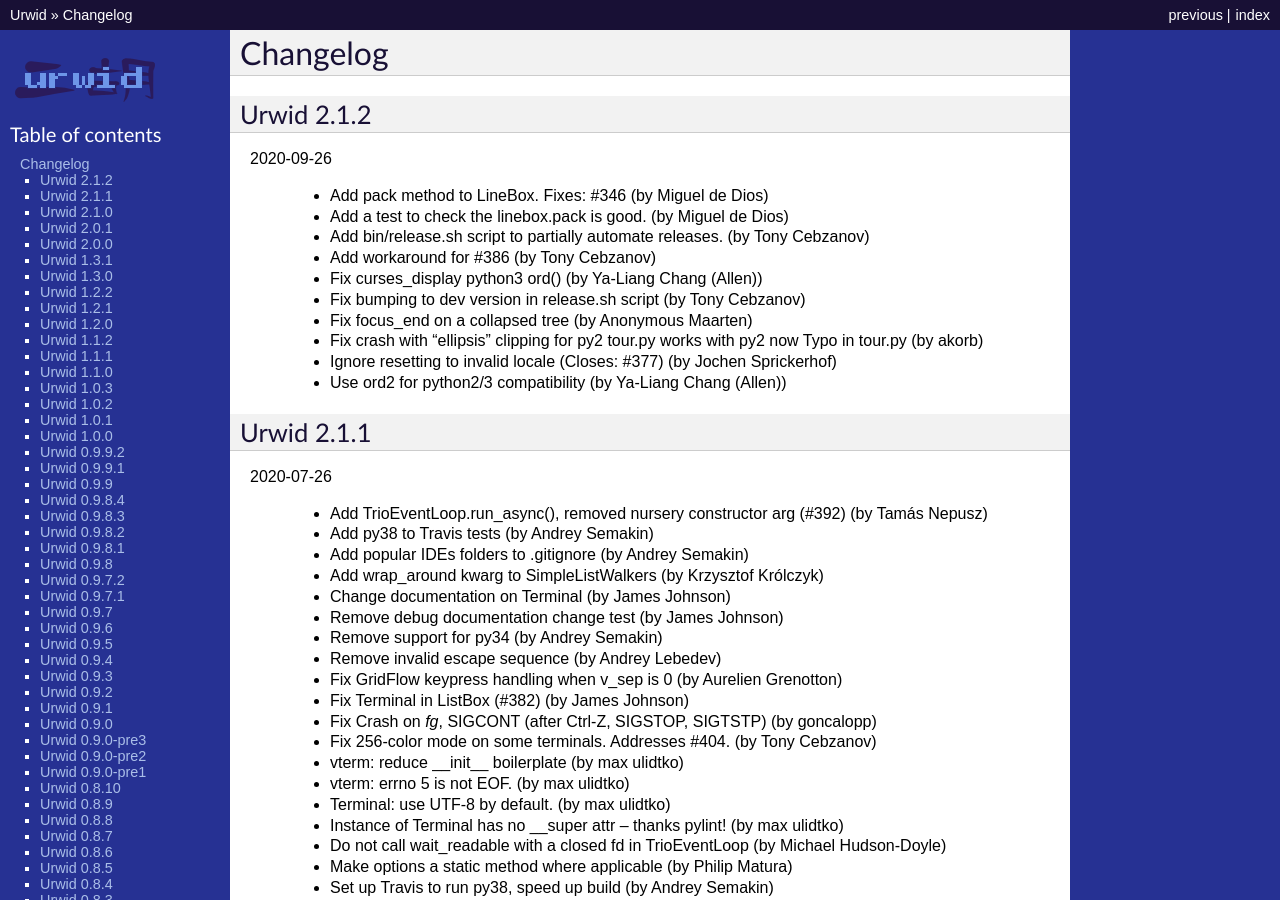
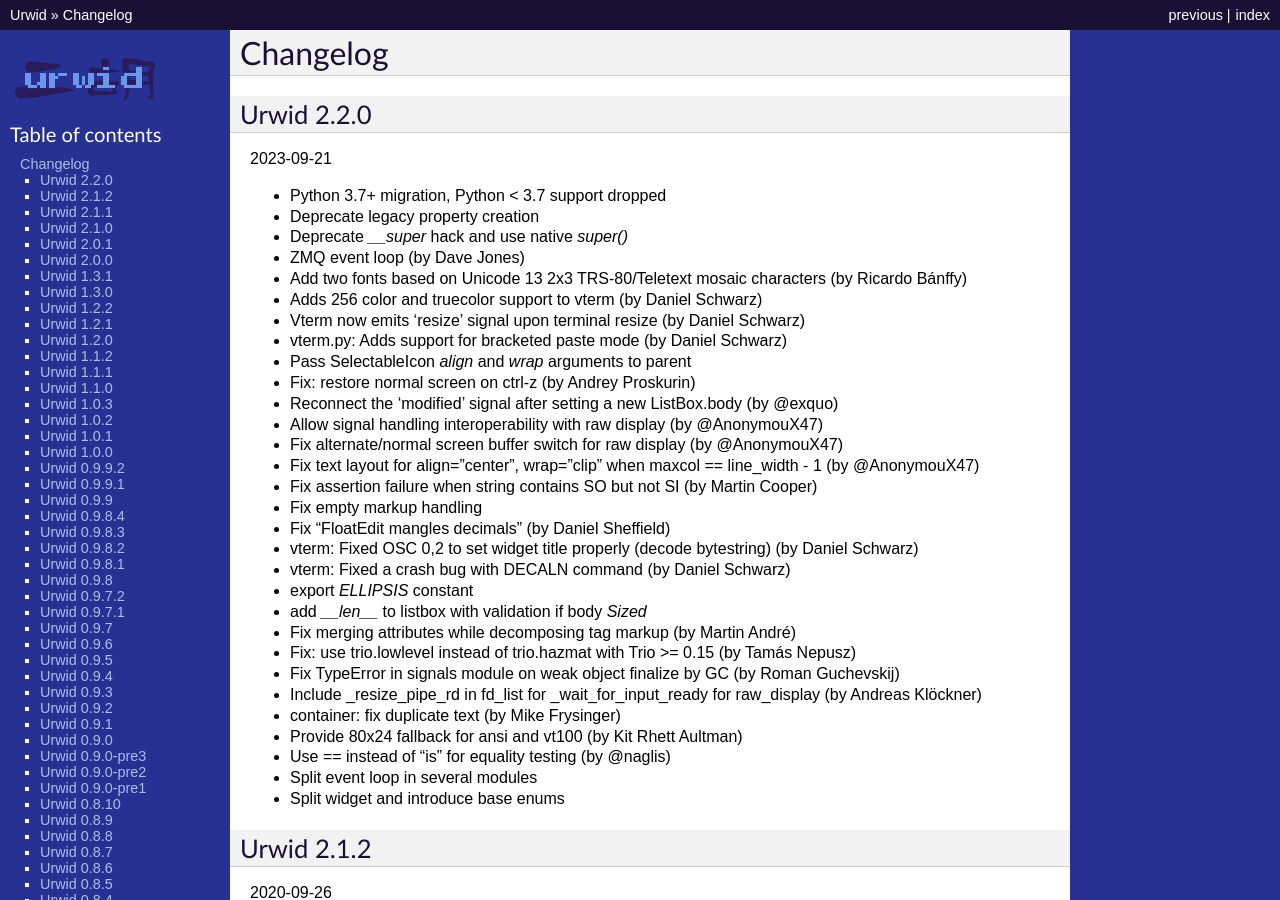
Before and after one commit to urwid/urwid, a Sphinx documentation site: the page built from docs/changelog.rst, in a window 1280 px wide and 900 px high. Built offline with Sphinx 7.4.7, drawn with Linux system fonts in a browser that asks for light colours.

Commit message:
Documentation: add stripped changelog for 2.2.0 (#612)
* Documentation: add stripped changelog for 2.2.0

* Fix year typo

---------

Co-authored-by: Aleksei Stepanov <alekseis@nvidia.com>

```diff
--- a/docs/changelog.rst
+++ b/docs/changelog.rst
@@ -1,6 +1,72 @@
 
 Changelog
 ---------
+
+Urwid 2.2.0
+===========
+
+2023-09-21
+
+* Python 3.7+ migration, Python < 3.7 support dropped
+
+* Deprecate legacy property creation
+
+* Deprecate `__super` hack and use native `super()`
+
+* ZMQ event loop (by Dave Jones)
+
+* Add two fonts based on Unicode 13 2x3 TRS-80/Teletext mosaic characters (by Ricardo Bánffy)
+
+* Adds 256 color and truecolor support to vterm (by Daniel Schwarz)
+
+* Vterm now emits 'resize' signal upon terminal resize (by Daniel Schwarz)
+
+* vterm.py: Adds support for bracketed paste mode (by Daniel Schwarz)
+
+* Pass SelectableIcon `align` and `wrap` arguments to parent
+
+* Fix: restore normal screen on ctrl-z (by Andrey Proskurin)
+
+* Reconnect the 'modified' signal after setting a new ListBox.body (by @exquo)
+
+* Allow signal handling interoperability with raw display (by @AnonymouX47)
+
+* Fix alternate/normal screen buffer switch for raw display (by @AnonymouX47)
+
+* Fix text layout for align="center", wrap="clip" when maxcol == line_width - 1 (by @AnonymouX47)
+
+* Fix assertion failure when string contains SO but not SI (by Martin Cooper)
+
+* Fix empty markup handling
+
+* Fix "FloatEdit mangles decimals" (by Daniel Sheffield)
+
+* vterm: Fixed OSC 0,2 to set widget title properly (decode bytestring) (by Daniel Schwarz)
+
+* vterm: Fixed a crash bug with DECALN command (by Daniel Schwarz)
+
+* export `ELLIPSIS` constant
+
+* add `__len__` to listbox with validation if body `Sized`
+
+* Fix merging attributes while decomposing tag markup (by Martin André)
+
+* Fix: use trio.lowlevel instead of trio.hazmat with Trio >= 0.15 (by Tamás Nepusz)
+
+* Fix TypeError in signals module on weak object finalize by GC (by Roman Guchevskij)
+
+* Include _resize_pipe_rd in fd_list for _wait_for_input_ready for raw_display (by Andreas Klöckner)
+
+* container: fix duplicate text (by Mike Frysinger)
+
+* Provide 80x24 fallback for ansi and vt100 (by Kit Rhett Aultman)
+
+* Use == instead of "is" for equality testing (by @naglis)
+
+* Split event loop in several modules
+
+* Split widget and introduce base enums
+
 
 Urwid 2.1.2
 ===========
```
